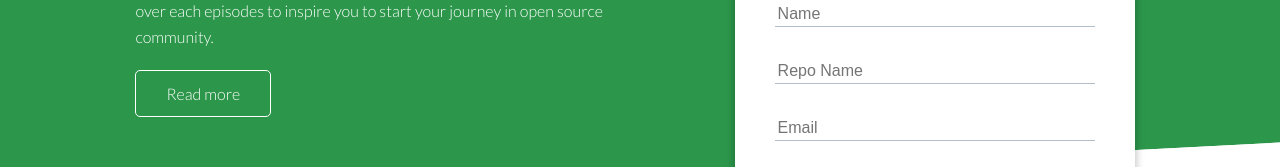
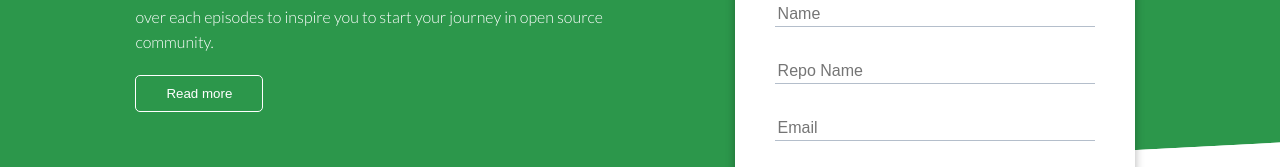
Before and after one commit to prpodcast/prpodcast.github.io, a React (Create React App) app: page / in a window 1280 px wide. Shown: the part 264-431 px from the top of the page. Built offline with nearby package versions, Linux system fonts and the light colour scheme.

Commit message:
fix: a href issue

```diff
--- a/src/App.css
+++ b/src/App.css
@@ -24,6 +24,11 @@ ul {
 }
 
 a {
+    text-decoration: none;
+    color: #333;
+}
+
+button {
     text-decoration: none;
     color: #333;
 }
--- a/src/components/Showcase/Showcase.tsx
+++ b/src/components/Showcase/Showcase.tsx
@@ -11,7 +11,7 @@ const Showcase = () => {
             experiences over each episodes to inspire
             you to start your journey in open source community.
           </p>
-          <a href="#" className="btn btn-outline">Read more</a>
+          <button className="btn btn-outline">Read more</button>
         </div>
         <div className="showcase-form card">
           <h2>Participate</h2>
```
